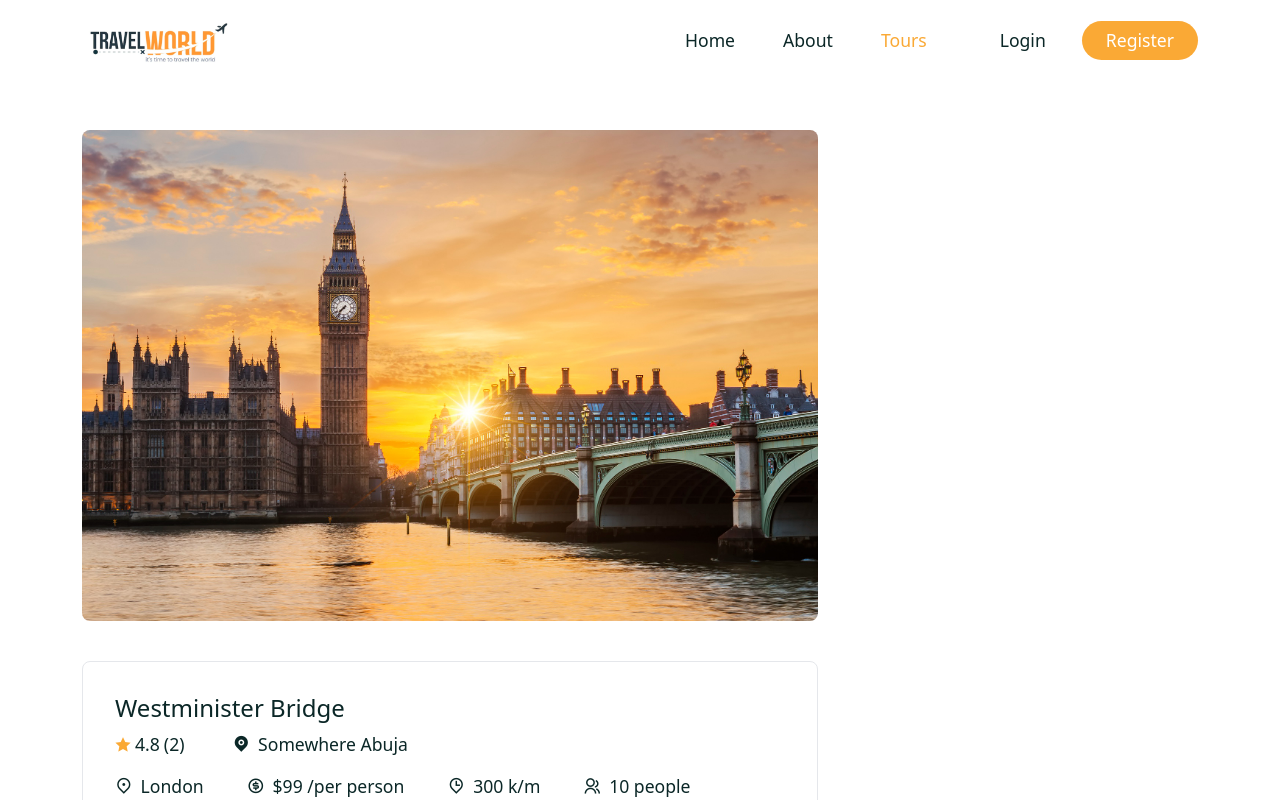
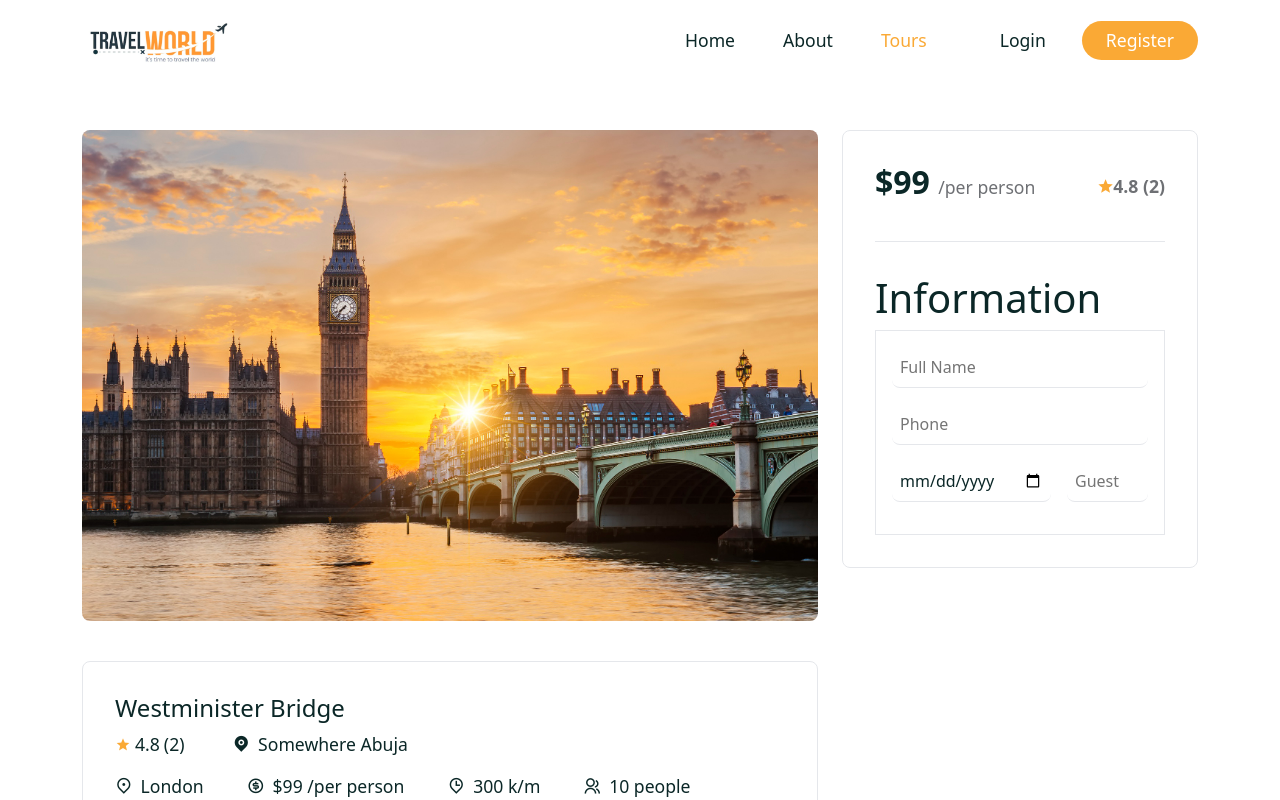
Before and after one commit to eric2umeh/tour-booking-mern, a React (Create React App) app in the folder frontend/: page /tours/01 in a window 1280 px wide. Shown: the top 800 px of the page. Built offline with nearby package versions, Linux system fonts and the light colour scheme; a web font is replaced by a local one.

Commit message:
Add review panel in TourDetails

```diff
--- a/frontend/src/components/Booking/Booking.jsx
+++ b/frontend/src/components/Booking/Booking.jsx
@@ -1,10 +1,67 @@
-import React from 'react'
-import './booking.css'
+import React from 'react';
+import { Form, FormGroup } from 'reactstrap';
+import './booking.css';
 
-const Booking = () => {
+const Booking = ({ tour, avgRating }) => {
+  const { price, reviews } = tour;
+
+  const handleChange = (e) => {};
+
   return (
-    <div>Booking</div>
-  )
-}
+    <div className="booking">
+      <div className="booking__top d-flex align-items-center justify-content-between">
+        <h3>
+          ${price} <span>/per person</span>
+        </h3>
+        <span className="tour__rating d-flex align-items-center ">
+          <i className="ri-star-s-fill"></i>
+          {avgRating === 0 ? null : avgRating} ({reviews?.length})
+        </span>
+      </div>
 
-export default Booking
+      {/* booking form */}
+      <div className="booking__form">
+        <h1>Information</h1>
+        <Form className="booking__info-form">
+          <FormGroup>
+            <input
+              type="text"
+              placeholder="Full Name"
+              id="fullName"
+              required
+              onChange={handleChange}
+            />
+          </FormGroup>
+          <FormGroup>
+            <input
+              type="number"
+              placeholder="Phone"
+              id="phone"
+              required
+              onChange={handleChange}
+            />
+          </FormGroup>
+          <FormGroup className="d-flex align-items-center gap-3">
+            <input
+              type="date"
+              placeholder=""
+              id="bookAt"
+              required
+              onChange={handleChange}
+            />
+            <input
+              type="number"
+              placeholder="Guest"
+              id="guestSize"
+              required
+              onChange={handleChange}
+            />
+          </FormGroup>
+        </Form>
+      </div>
+      {/* booking form end */}
+    </div>
+  );
+};
+
+export default Booking;
--- a/frontend/src/components/Booking/booking.css
+++ b/frontend/src/components/Booking/booking.css
@@ -0,0 +1,60 @@
+.booking {
+  padding: 2rem;
+  border-radius: 0.5rem;
+  border: 1px solid rgb(229, 231, 235);
+  position: sticky;
+  top: 80px;
+}
+
+.booking__top h3 {
+  font-size: 2rem;
+  font-weight: 700;
+}
+
+.booking__top h3 span {
+  font-size: 1.1rem;
+  font-weight: 400;
+  color: var(--text-color);
+}
+
+.booking__top span {
+  font-size: 1.1rem;
+  font-weight: 600;
+  color: var(--text-color);
+}
+
+.booking__top span i {
+  color: var(--secondary-color);
+}
+
+.booking__top {
+  padding-bottom: 2rem;
+  border-bottom: 1px solid rgb(229, 231, 235);
+}
+
+.booking__form {
+  padding-top: 2rem;
+}
+
+.booking__form h5 {
+  margin-bottom: 1rem;
+}
+
+.booking__form input {
+  width: 100%;
+  padding: 0.5rem;
+  border-radius: .5rem;
+  color: var(--heading-color);
+  font-size: 1rem;
+  border: none;
+  border-bottom: 1px solid rgb(229, 231, 235);
+}
+
+.booking__form input:focus {
+    outline: none;
+}
+
+.booking__info-form {
+    padding: 1rem;
+    border: 1px solid rgb(229, 231, 235);
+}
--- a/frontend/src/pages/TourDetails.jsx
+++ b/frontend/src/pages/TourDetails.jsx
@@ -5,6 +5,7 @@ import { useParams } from 'react-router-dom';
 import tourData from '../assets/data/tours';
 import calculateAvgRating from '../utils/avgRating';
 import avatar from '../assets/images/avatar.jpg';
+import Booking from '../components/Booking/Booking';
 
 const TourDetails = () => {
   const { id } = useParams();
@@ -32,15 +33,14 @@ const TourDetails = () => {
   const options = { day: 'numeric', month: 'long', year: 'numeric' };
 
   // submit request to server
-  const submitHandler = e => {
-    e.preventDefault()
+  const submitHandler = (e) => {
+    e.preventDefault();
     const reviewText = reviewMsgRef.current.value;
 
-    alert(`${reviewText}, ${tourRating}`)
+    alert(`${reviewText}, ${tourRating}`);
 
     // lAATER CALL FROM BACKEND
-
-  }
+  };
 
   return (
     <>
@@ -57,10 +57,10 @@ const TourDetails = () => {
                   <div className="d-flex align-items-center gap-5">
                     <span className="tour__rating d-flex align-items-center gap-1">
                       <i
-                        className="ri-star-fill"
+                        className="ri-star-s-fill"
                         style={{ color: 'var(--secondary-color' }}
                       ></i>{' '}
-                      {calculateAvgRating === 0 ? null : avgRating}
+                      {avgRating === 0 ? null : avgRating}
                       {totalRating === 0 ? (
                         'Not rated'
                       ) : (
@@ -161,8 +161,8 @@ const TourDetails = () => {
                 {/* Tour reviews section section end */}
               </div>
             </Col>
-
-            <Col lg='4'>
+            <Col lg="4">
+              <Booking tour={tour} avgRating={avgRating}/>
             </Col>
           </Row>
         </Container>
```
